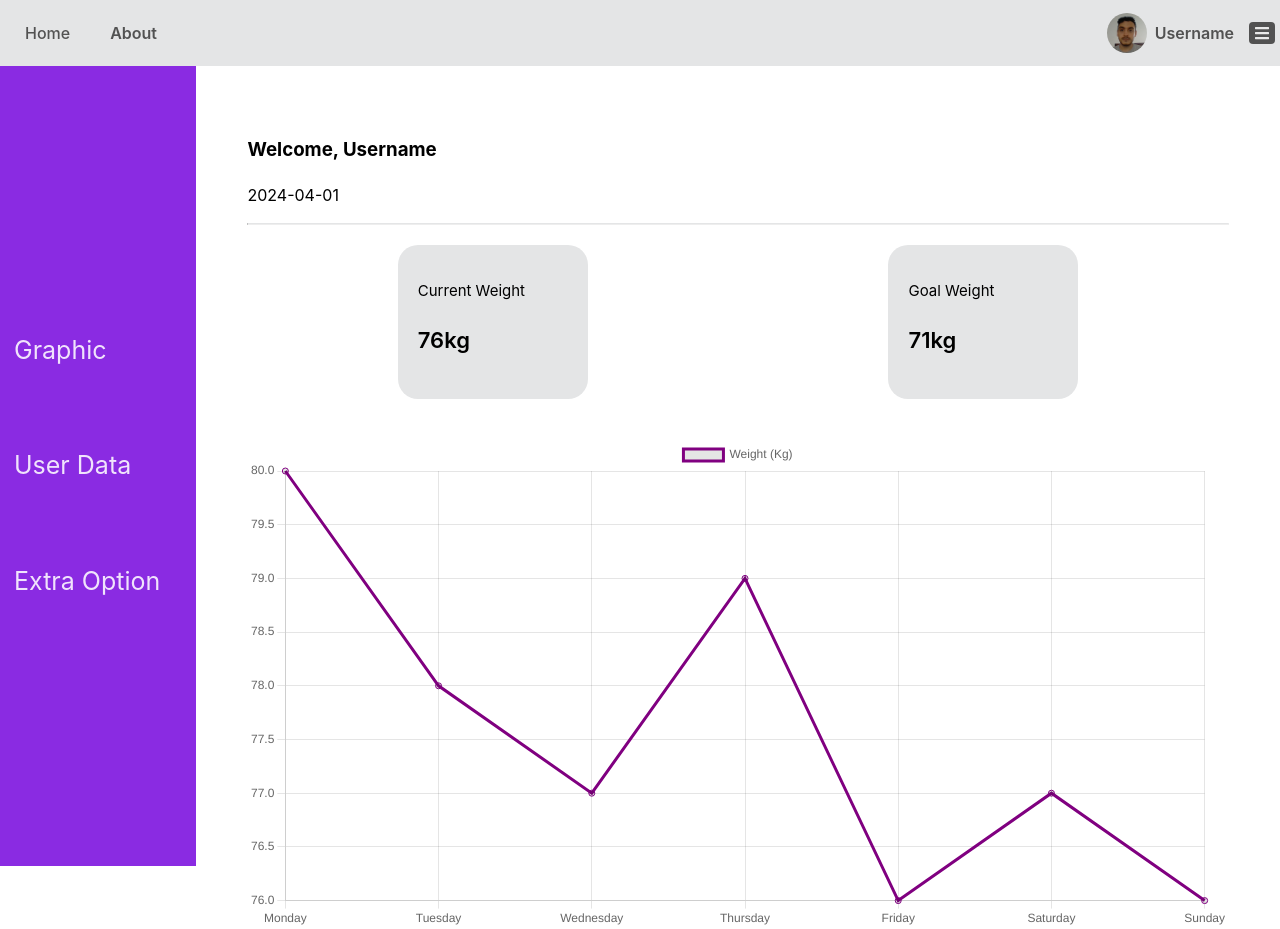
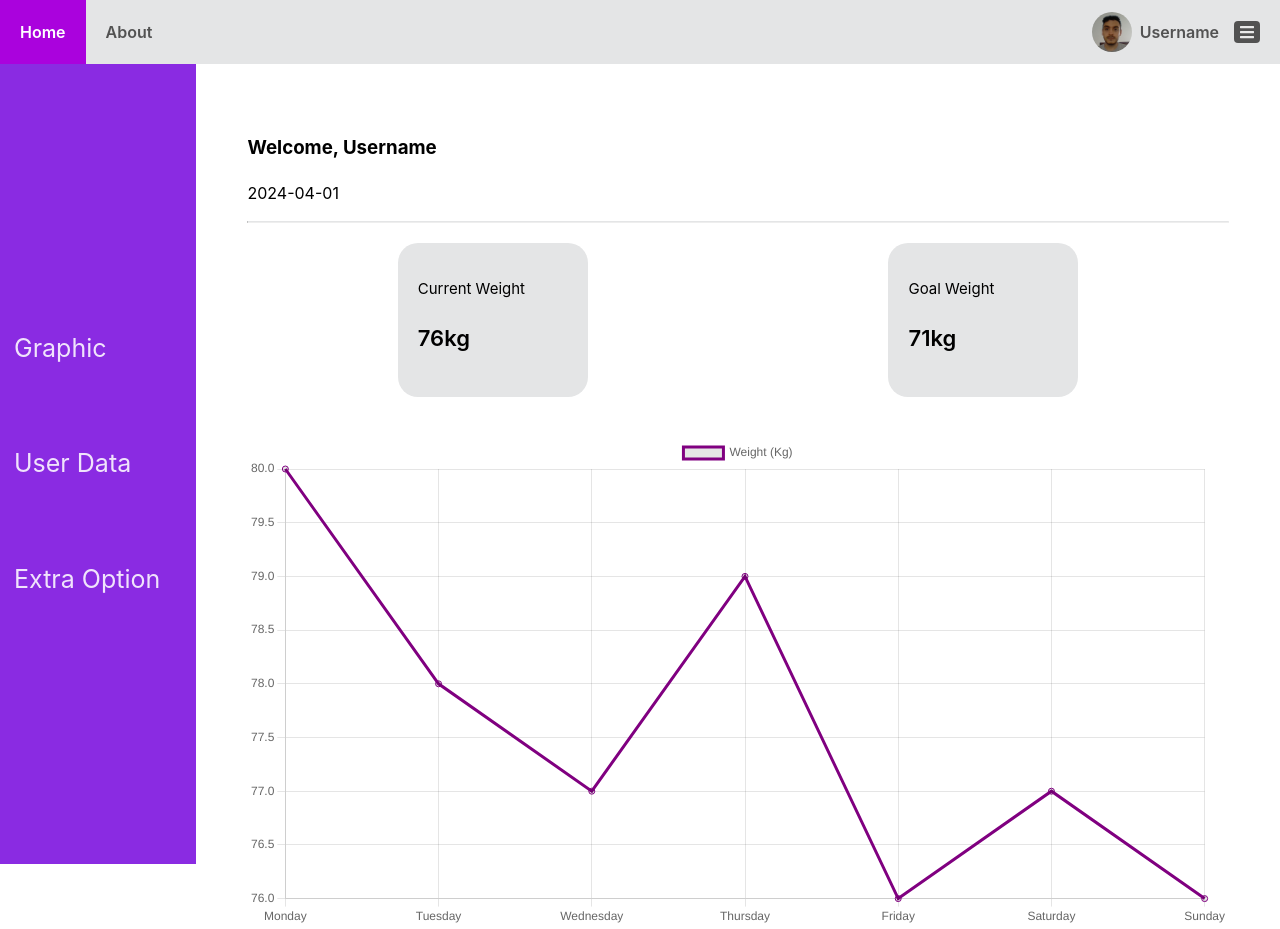
Before and after one commit to MiloVirus/weight-trackingapp-frontend-UNIR, a React (Vite) app: page /UserPanel in a window 1280 px wide. Built offline with nearby package versions, Linux system fonts and the light colour scheme.

Commit message:
NavBar-Homepage-Custom Hook Testing

```diff
--- a/src/components/UserNav.tsx
+++ b/src/components/UserNav.tsx
@@ -14,7 +14,7 @@ const UserNav = () => {
     <div className="container">
       <nav className="userNavigation">
           <div className='userNavigation__div--container1'>
-          <div className='userNavigation__option'><Link to="/">Home</Link></div>
+          <Link to="/"><div className='userNavigation__option'>Home</div></Link>
             <div className='userNavigation__option'>About</div>
           </div>
           <div className='userNavigation__div--container2'>
--- a/src/index.css
+++ b/src/index.css
@@ -14,13 +14,16 @@
   -moz-osx-font-smoothing: grayscale;
 }
 
-a {
-  font-weight: 500;
-  color: #646cff;
-  text-decoration: inherit;
+a
+{
+    color: inherit; /* or specify the color you want */
+    text-decoration: none; /* optional: remove underline */
 }
-a:hover {
-  color: #535bf2;
+
+a:hover
+{
+    color: inherit; /* or specify the color you want */
+    text-decoration: none; /* optional: remove underline */
 }
 
 body
--- a/src/styles/HomePage.css
+++ b/src/styles/HomePage.css
@@ -24,19 +24,14 @@ header{
     font-weight: 600;
     cursor: pointer;
     color: white;
+    font-family: inherit;
 }
 .mainSection__p
 {
     font-size: 14px;
+    font-weight: 600;
     text-decoration: underline;
     cursor: pointer;
-
-}
-
-a
-{
-    color: inherit; /* or specify the color you want */
-    text-decoration: none; /* optional: remove underline */
 }
 
 .mainSection__button:hover
@@ -71,6 +66,7 @@ a
     font-size: 20px;
     padding: 15px;
     margin: 0;
+    margin-bottom: 20px;
     color:black;
     text-align: center;
 }
@@ -89,6 +85,7 @@ a
     margin: 0;
     color:black;
     text-align: center;
+    margin-top: 40px;
 }
 
 @media only screen and (max-width: 481px) {
--- a/src/styles/UserNav.css
+++ b/src/styles/UserNav.css
@@ -4,9 +4,7 @@
     align-items: center;
     justify-content: space-between;
     background-color: #E4E5E6;
-    padding: 5px;
     position: relative;
-    height: 56px;
 }
 
 .userNavigation__div--container1
@@ -19,6 +17,7 @@
 {
     display: flex;
     align-items: center;
+    margin-right: 20px;
 
 }
 
@@ -27,6 +26,12 @@
     padding: 20px;
     color: #525252;
     font-weight: 600;
+}
+
+.userNavigation__option:hover
+{
+    color: white;
+    background-color:#aa02dd;;
 }
 
 .userNavigation__img
```
